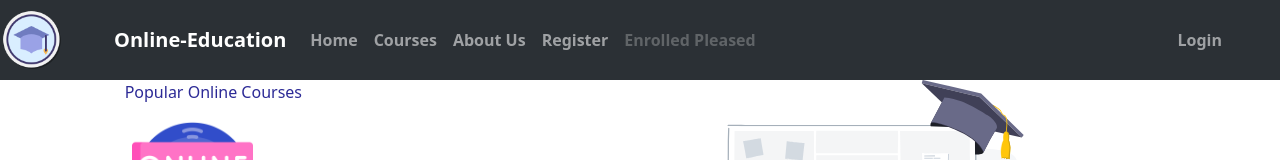
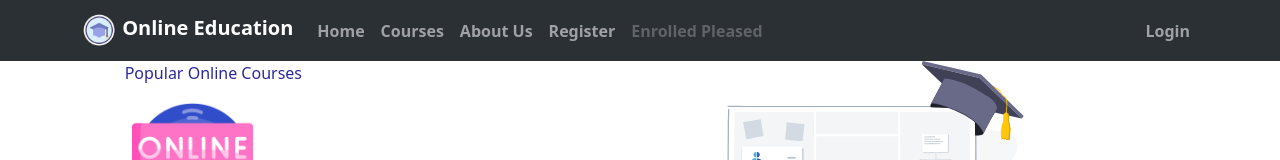
Before and after one commit to zainjan56/deploy_online-education, a React (Create React App) app in the folder my-fyp/: page /home in a window 1280 px wide. Shown: the top 160 px of the page. Built offline with nearby package versions, Linux system fonts and the light colour scheme.

Commit message:
logo updated

```diff
--- a/my-fyp/src/Learningapp/components/Header.js
+++ b/my-fyp/src/Learningapp/components/Header.js
@@ -18,15 +18,17 @@ const Header = () => {
       expand="lg"
       className="bg-body-tertiary"
     >
-      <img
-        src={logo}
-        alt="website logo"
-        style={{ width: "5%", height: "5%" }}
-      />
       <Container>
-        <Navbar.Brand>
-          <b>Online-Education</b>
-        </Navbar.Brand>
+      <Navbar.Brand>
+            <img
+              alt=""
+              src={logo}
+              width="35"
+              height="35"
+              className="d-inline-block align-top"
+            />{' '}
+            <b>Online Education</b>
+          </Navbar.Brand>
         <Navbar.Toggle aria-controls="responsive-navbar-nav" />
         <Navbar.Collapse id="responsive-navbar-nav">
           <Nav className="me-auto">
```
